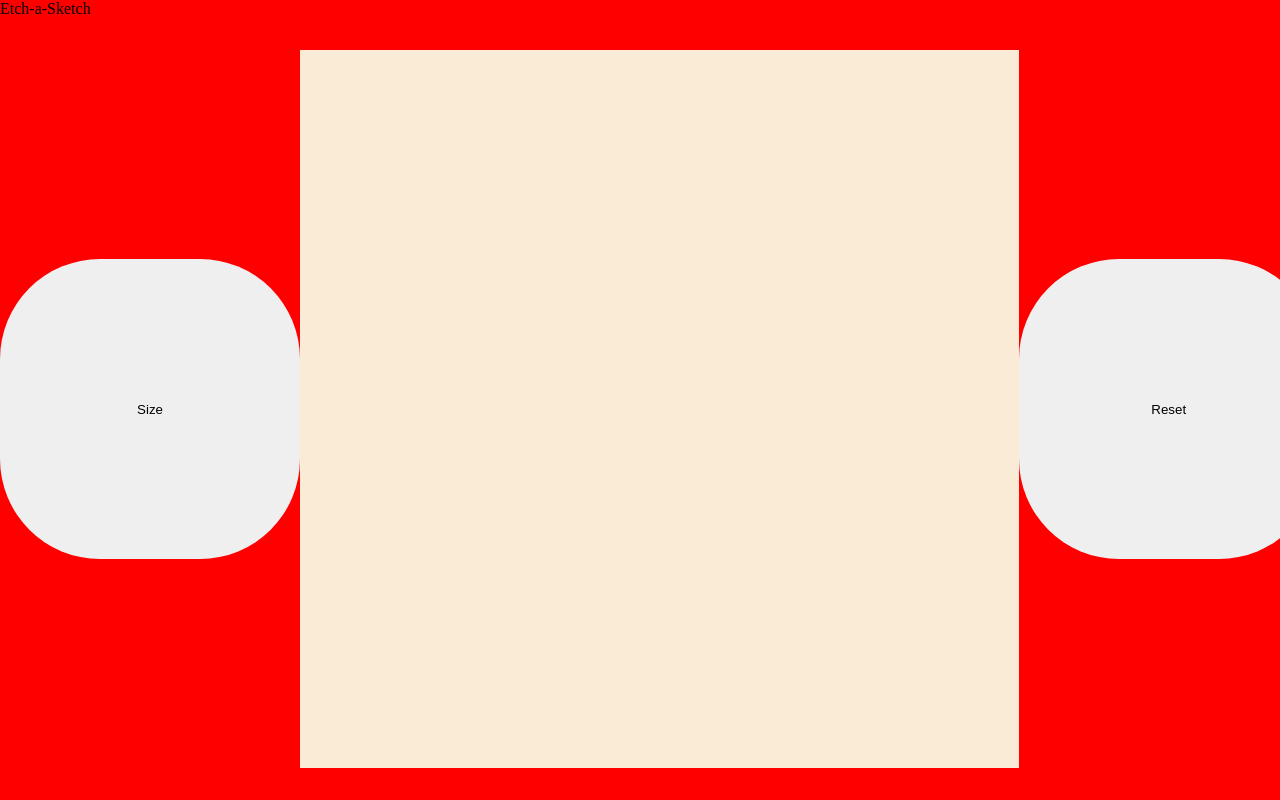
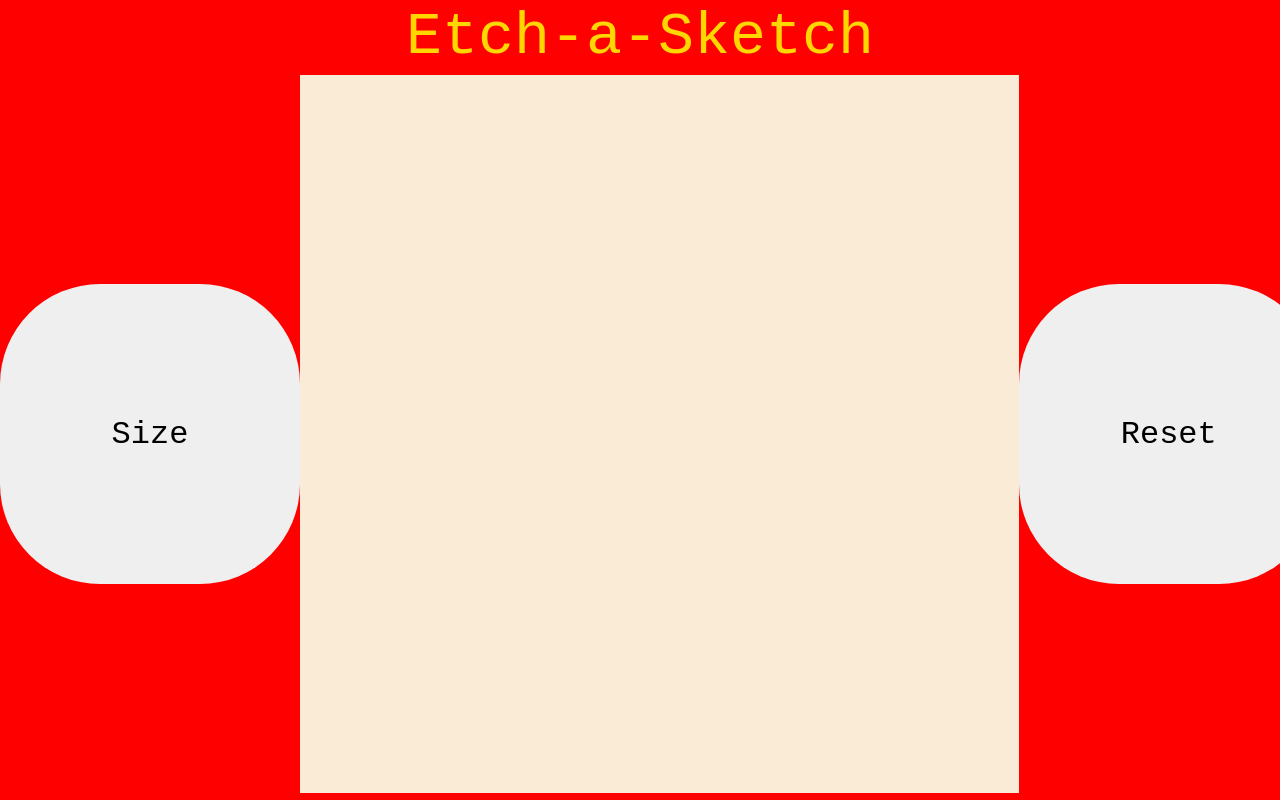
Before and after one commit to DylanRice809/etch-a-sketch, a plain HTML site: page index.html in a window 1280 px wide. Shown: the top 800 px of the page. Drawn offline with Linux system fonts and the light colour scheme.

Commit message:
Change the color and styling of the buttons and title

```diff
--- a/style.css
+++ b/style.css
@@ -1,3 +1,7 @@
+* {
+    font-family: "courier New", monospace;
+}
+
 .container {
     display: flex;
 }
@@ -31,6 +35,7 @@ button {
     width: 300px;
     border-style: none;
     border-radius: 100px;
+    font-size: xx-large;
 }
 
 .body,
@@ -41,6 +46,8 @@ button {
 .header {
     background-color: red;
     flex-grow: 1;
+    justify-content: center;
+    align-items: center;
 }
 
 .bottom {
@@ -58,3 +65,8 @@ button {
 .clicked {
     background-color: lightgray;
 }
+
+.title {
+    font-size: 60px;
+    color: gold;
+}
```
